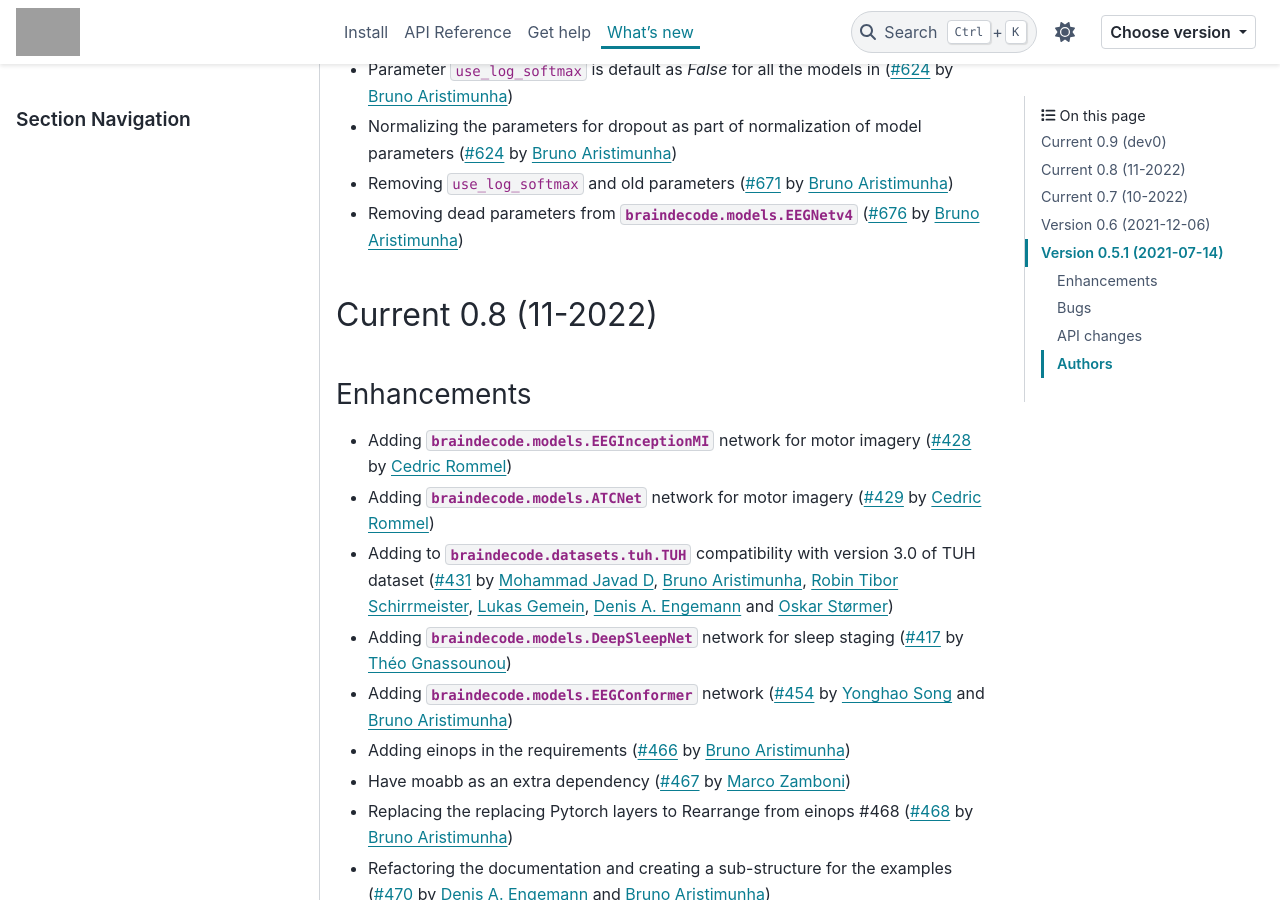
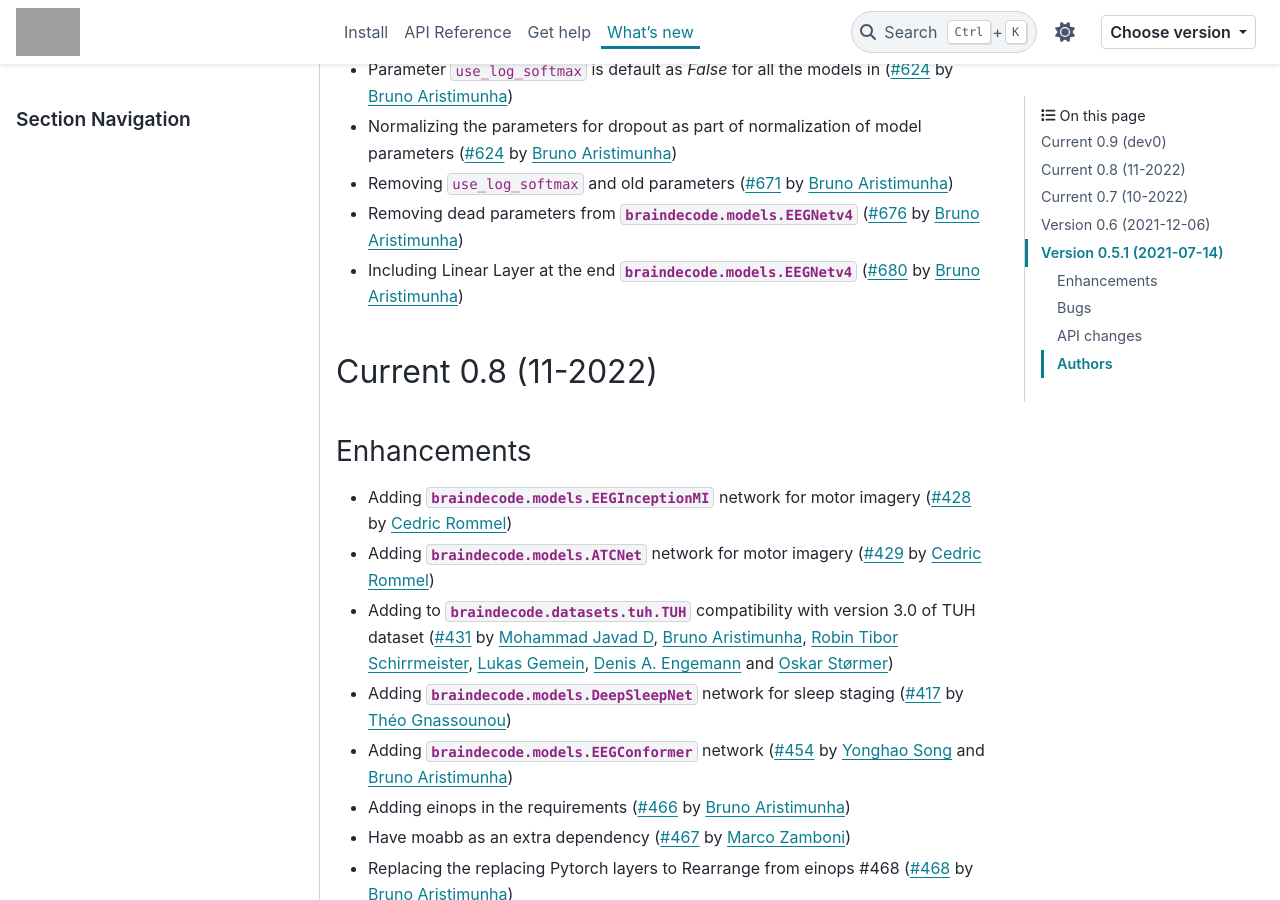
Before and after one commit to braindecode/braindecode, a Sphinx documentation site: the page built from docs/whats_new.rst, in a window 1280 px wide and 900 px high, scrolled down 2465 px. Built offline with Sphinx 7.4.7 and the PyData theme 0.15.4, drawn with Linux system fonts in a browser that asks for light colours; pages that are not in the unit, such as notebooks, are missing from menus; comment, search, counter and statistics services are not loaded; grey boxes are pictures that could not be loaded.

Commit message:
[FIX] updating the whats_new.rst

```diff
--- a/docs/whats_new.rst
+++ b/docs/whats_new.rst
@@ -78,6 +78,7 @@ API changes
 - Normalizing the parameters for dropout as part of normalization of model parameters  (:gh:`624` by `Bruno Aristimunha`_)
 - Removing ``use_log_softmax`` and old parameters (:gh:`671` by `Bruno Aristimunha`_)
 - Removing dead parameters from :class:`braindecode.models.EEGNetv4` (:gh:`676` by `Bruno Aristimunha`_)
+- Including Linear Layer at the end :class:`braindecode.models.EEGNetv4` (:gh:`680` by `Bruno Aristimunha`_)
 
 .. _changes_0_8_0:
 
```
